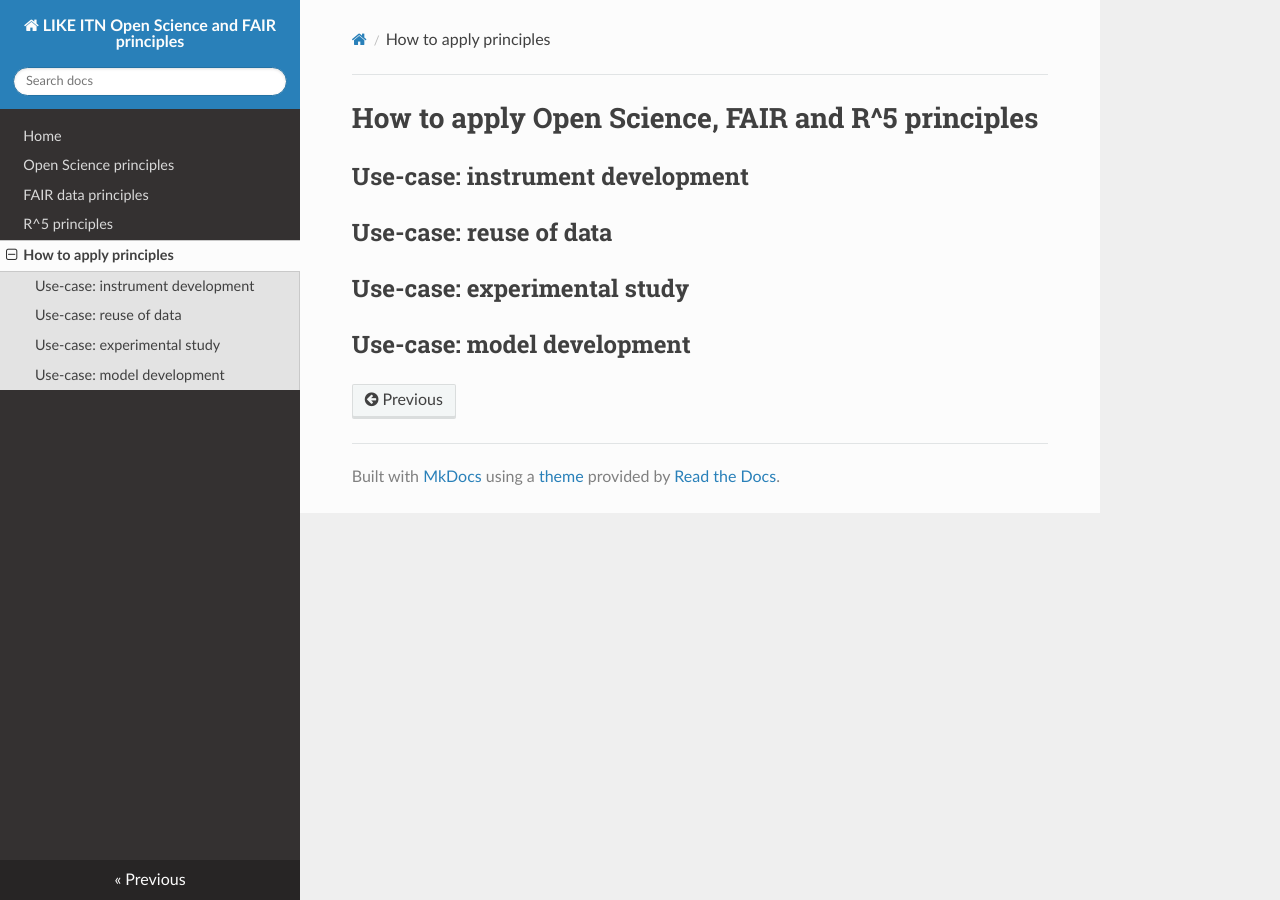
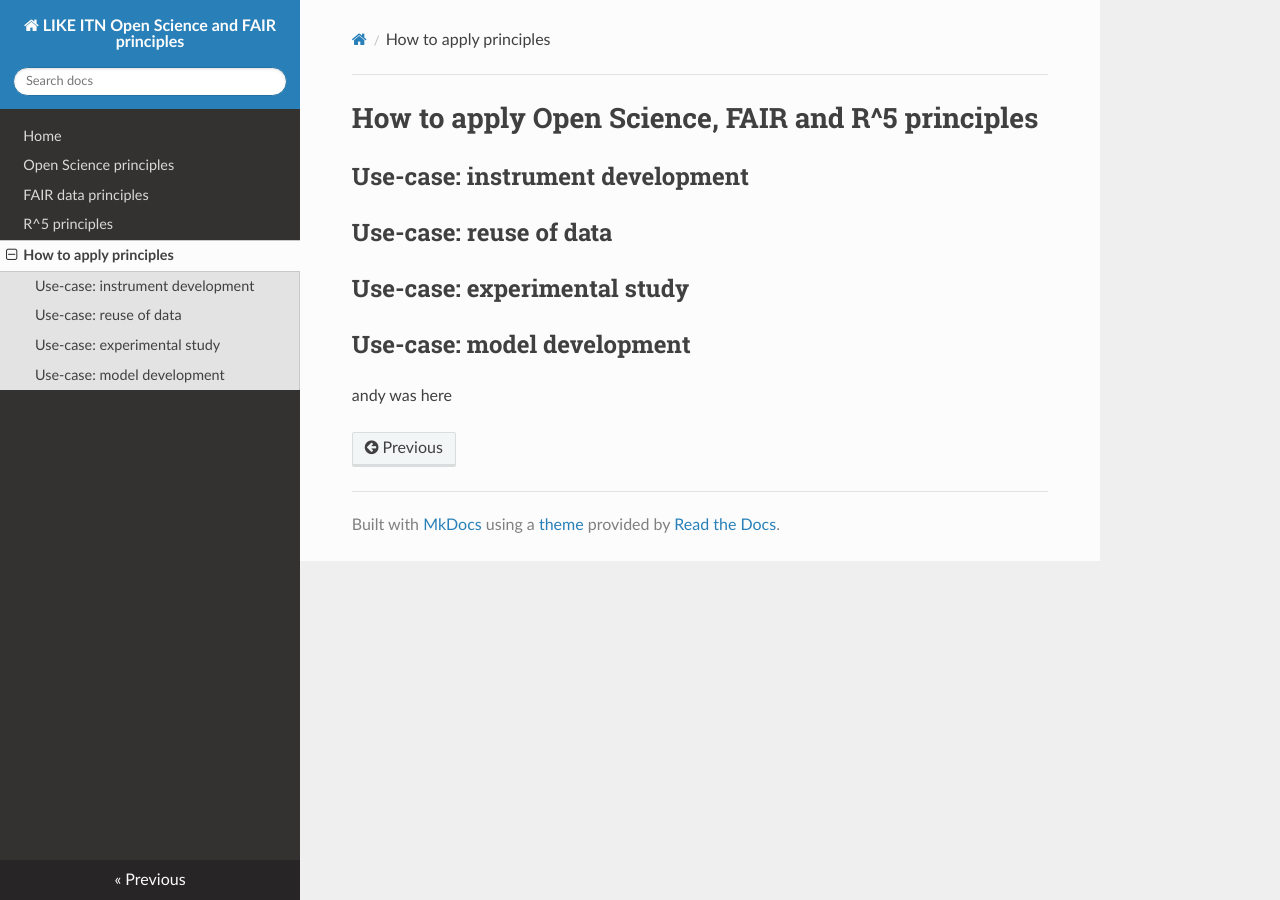
Before and after one commit to InesWuerth/FAIR-data-and-Open-Science-principles, an MkDocs documentation site: the page built from docs/4_use_cases.md, in a window 1280 px wide. Built offline with MkDocs 1.6.1, drawn with Linux system fonts in a browser that asks for light colours; nearby versions of some CDN libraries.

Commit message:
Update 4_use_cases.md
Testing the readthedocs integration

```diff
--- a/docs/4_use_cases.md
+++ b/docs/4_use_cases.md
@@ -7,3 +7,5 @@
 ## Use-case: experimental study
 
 ## Use-case: model development
+
+andy was here
```
